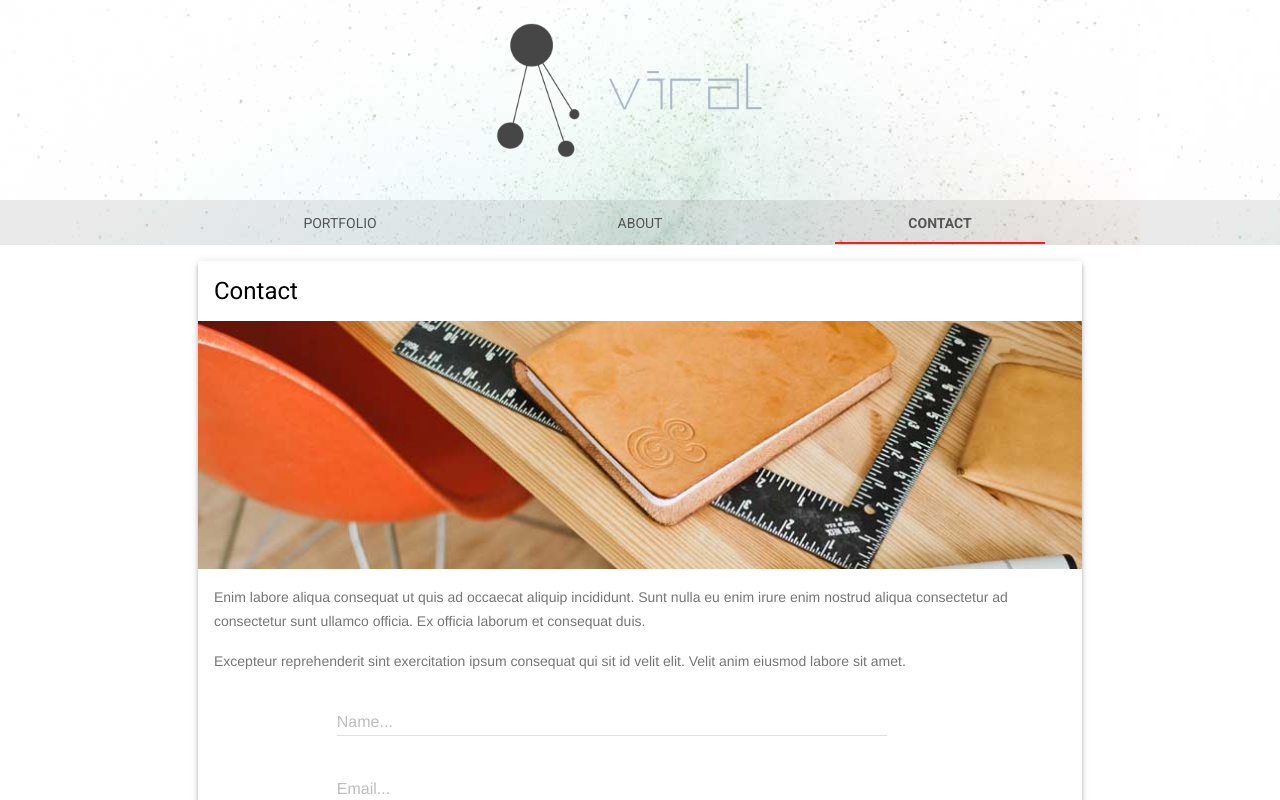
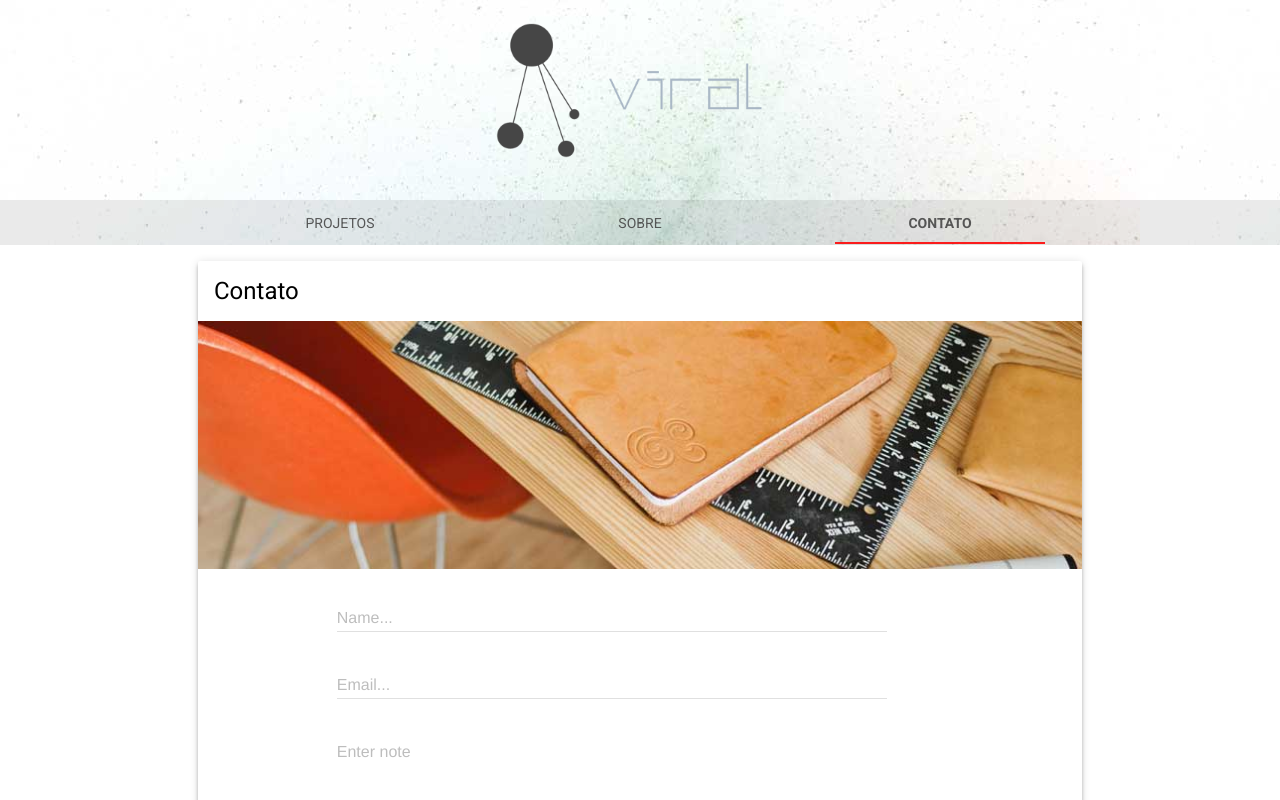
Before and after one commit to ViralCorporation/Viral, a plain HTML site: page contact.html in a window 1280 px wide. Drawn offline with nearby package versions, Linux system fonts and the light colour scheme.

Commit message:
custom pt2

```diff
--- a/contact.html
+++ b/contact.html
@@ -40,35 +40,29 @@
             </div>
             <div class="mdl-layout__header-row portfolio-navigation-row mdl-layout--large-screen-only">
                 <nav class="mdl-navigation mdl-typography--body-1-force-preferred-font">
-                    <a class="mdl-navigation__link " href="index.html">Portfolio</a>
-                    <a class="mdl-navigation__link" href="about.html">About</a>
-                    <a class="mdl-navigation__link is-active" href="contact.html">Contact</a>
+                    <a class="mdl-navigation__link " href="index.html">Projetos</a>
+                    <a class="mdl-navigation__link" href="about.html">Sobre</a>
+                    <a class="mdl-navigation__link is-active" href="contact.html">Contato</a>
                 </nav>
             </div>
         </header>
         <div class="mdl-layout__drawer mdl-layout--small-screen-only">
             <nav class="mdl-navigation mdl-typography--body-1-force-preferred-font">
-                <a class="mdl-navigation__link is-active" href="index.html">Portfolio</a>
-                <a class="mdl-navigation__link" href="about.html">About</a>
-                <a class="mdl-navigation__link" href="contact.html">Contact</a>
+                <a class="mdl-navigation__link is-active" href="index.html">Projetos</a>
+                <a class="mdl-navigation__link" href="about.html">Sobre</a>
+                <a class="mdl-navigation__link" href="contact.html">Contato</a>
             </nav>
         </div>
         <main class="mdl-layout__content">
             <div class="mdl-grid portfolio-max-width portfolio-contact">
                 <div class="mdl-cell mdl-cell--12-col mdl-card mdl-shadow--4dp">
                     <div class="mdl-card__title">
-                        <h2 class="mdl-card__title-text">Contact</h2>
+                        <h2 class="mdl-card__title-text">Contato</h2>
                     </div>
                     <div class="mdl-card__media">
                         <img class="article-image" src=" images/contact-image.jpg" border="0" alt="">
                     </div>
                     <div class="mdl-card__supporting-text">
-                        <p>
-                            Enim labore aliqua consequat ut quis ad occaecat aliquip incididunt. Sunt nulla eu enim irure enim nostrud aliqua consectetur ad consectetur sunt ullamco officia. Ex officia laborum et consequat duis.
-                        </p>
-                        <p>
-                            Excepteur reprehenderit sint exercitation ipsum consequat qui sit id velit elit. Velit anim eiusmod labore sit amet.
-                        </p>
                         <form action="#" class="">
                             <div class="mdl-textfield mdl-js-textfield mdl-textfield--floating-label">
                                 <input class="mdl-textfield__input" pattern="[A-Z,a-z, ]*" type="text" id="Name">
```
Also changed, not shown: about.html (+7 -7 lines), index.html (+6 -6 lines).
